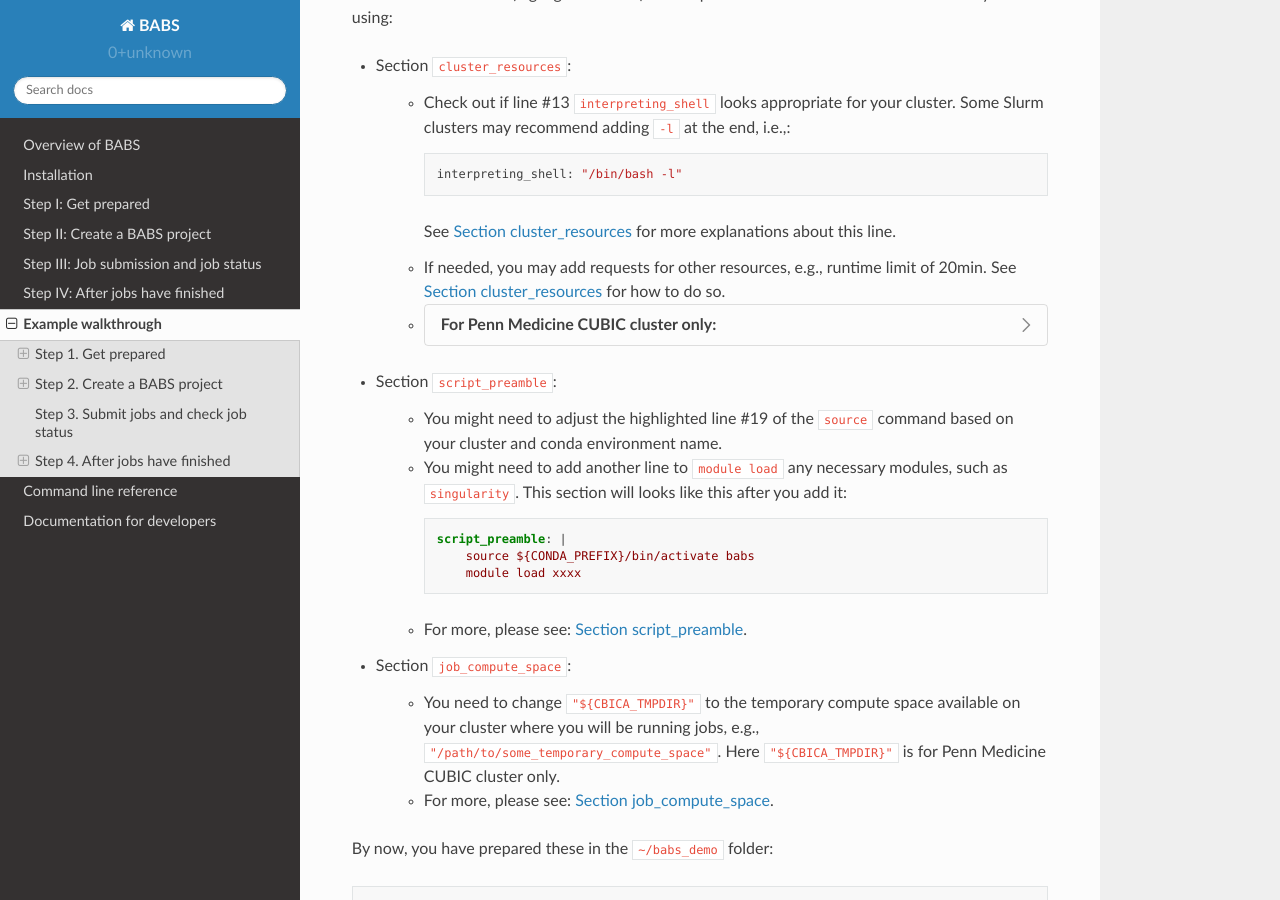
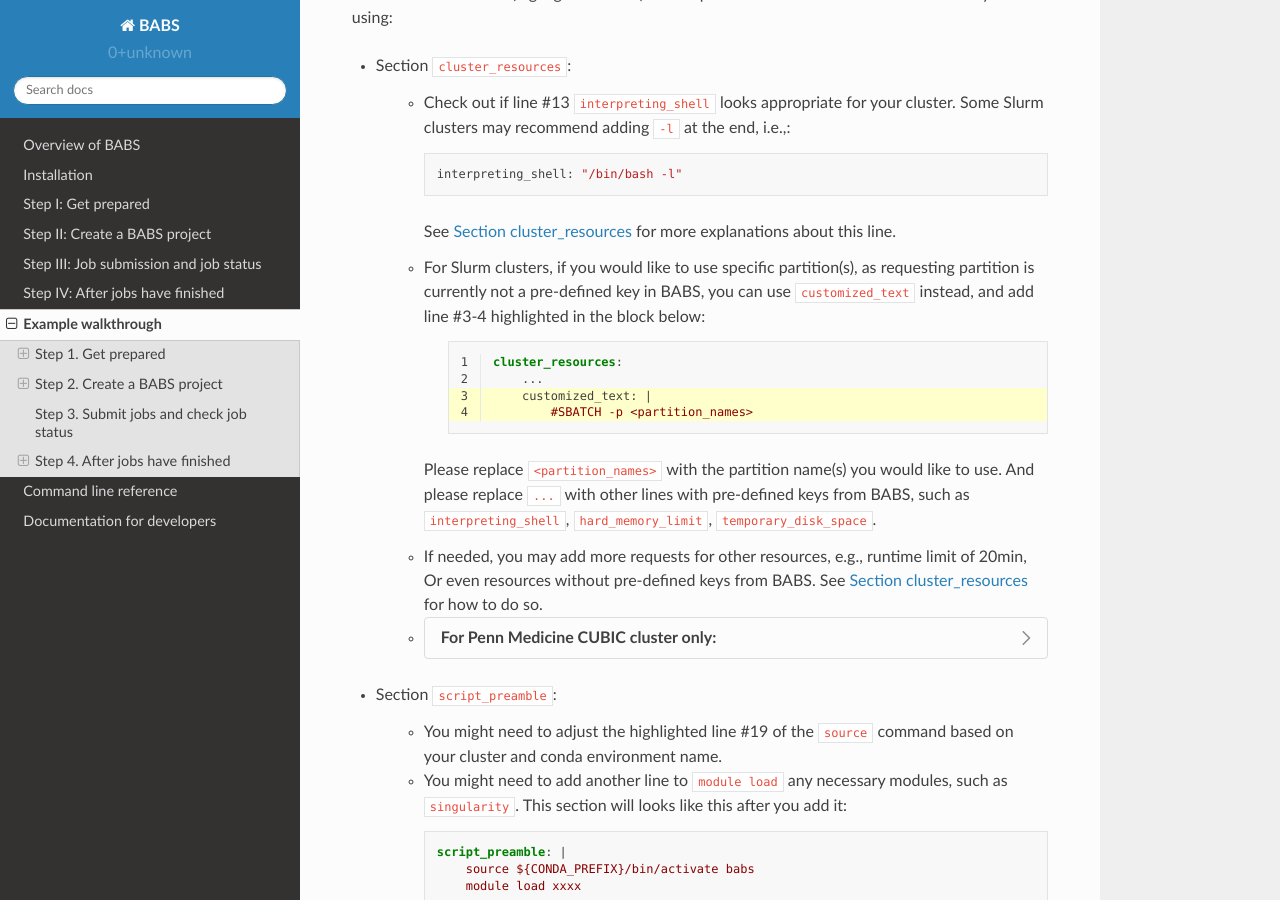
Before and after one commit to PennLINC/babs, a Sphinx documentation site: the page built from docs/source/walkthrough.rst, in a window 1280 px wide and 900 px high, scrolled down 4375 px. Built offline with Sphinx 7.4.7 and the Read the Docs theme 2.0.0, drawn with Linux system fonts in a browser that asks for light colours.

Commit message:
add instructions on how to add partitions for slurm in example walkthrough

```diff
--- a/docs/source/walkthrough.rst
+++ b/docs/source/walkthrough.rst
@@ -275,7 +275,25 @@ There are several lines (highlighted above) that require customization based on
         interpreting_shell: "/bin/bash -l"
 
       See :ref:`cluster-resources` for more explanations about this line.
-    * If needed, you may add requests for other resources, e.g., runtime limit of 20min.
+    * For Slurm clusters, if you would like to use specific partition(s),
+      as requesting partition is currently not a pre-defined key in BABS,
+      you can use ``customized_text`` instead, and add line #3-4 highlighted in the block below:
+
+        ..  code-block:: yaml
+            :linenos:
+            :emphasize-lines: 3,4
+
+            cluster_resources:
+                ...
+                customized_text: |
+                    #SBATCH -p <partition_names>
+
+      Please replace ``<partition_names>`` with the partition name(s) you would like to use.
+      And please replace ``...`` with other lines with pre-defined keys from BABS,
+      such as ``interpreting_shell``, ``hard_memory_limit``, ``temporary_disk_space``.
+
+    * If needed, you may add more requests for other resources, e.g., runtime limit of 20min,
+      Or even resources without pre-defined keys from BABS.
       See :ref:`cluster-resources` for how to do so.
     * .. dropdown:: For Penn Medicine CUBIC cluster only:
 
```
